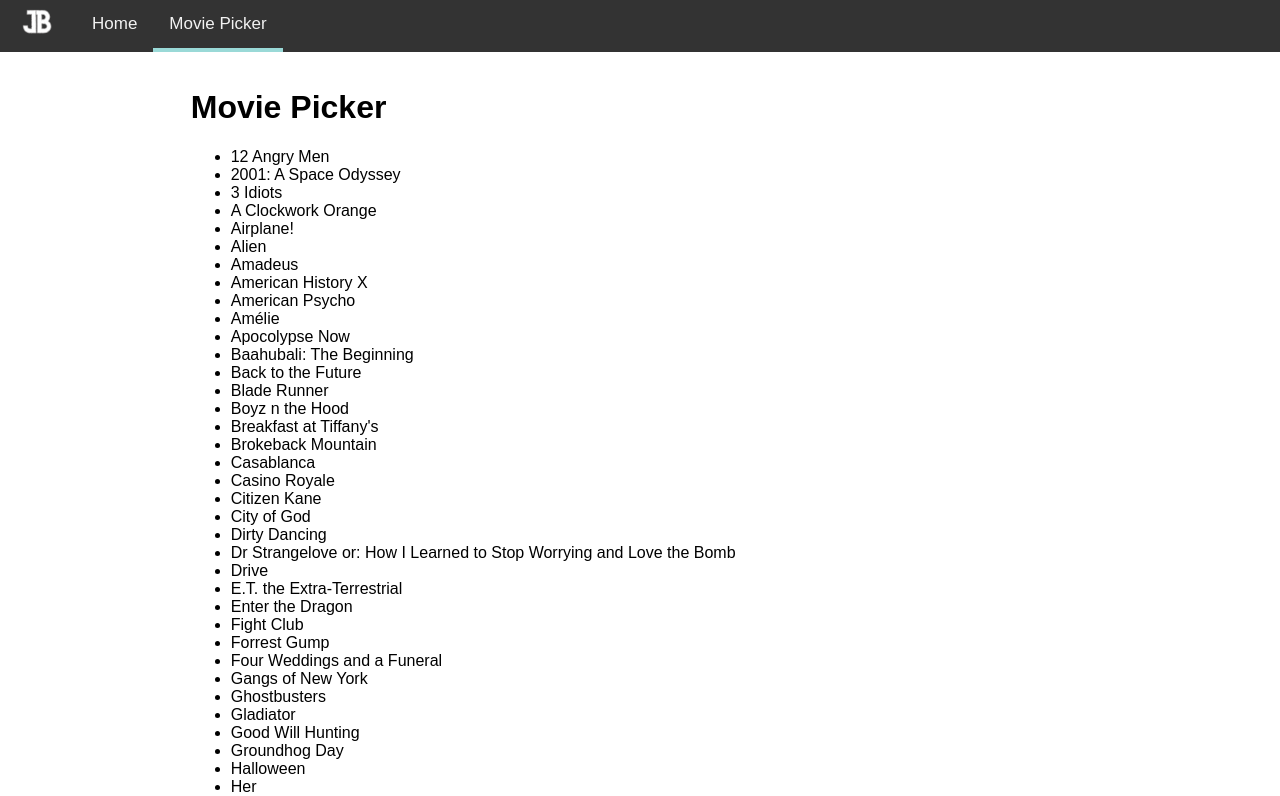
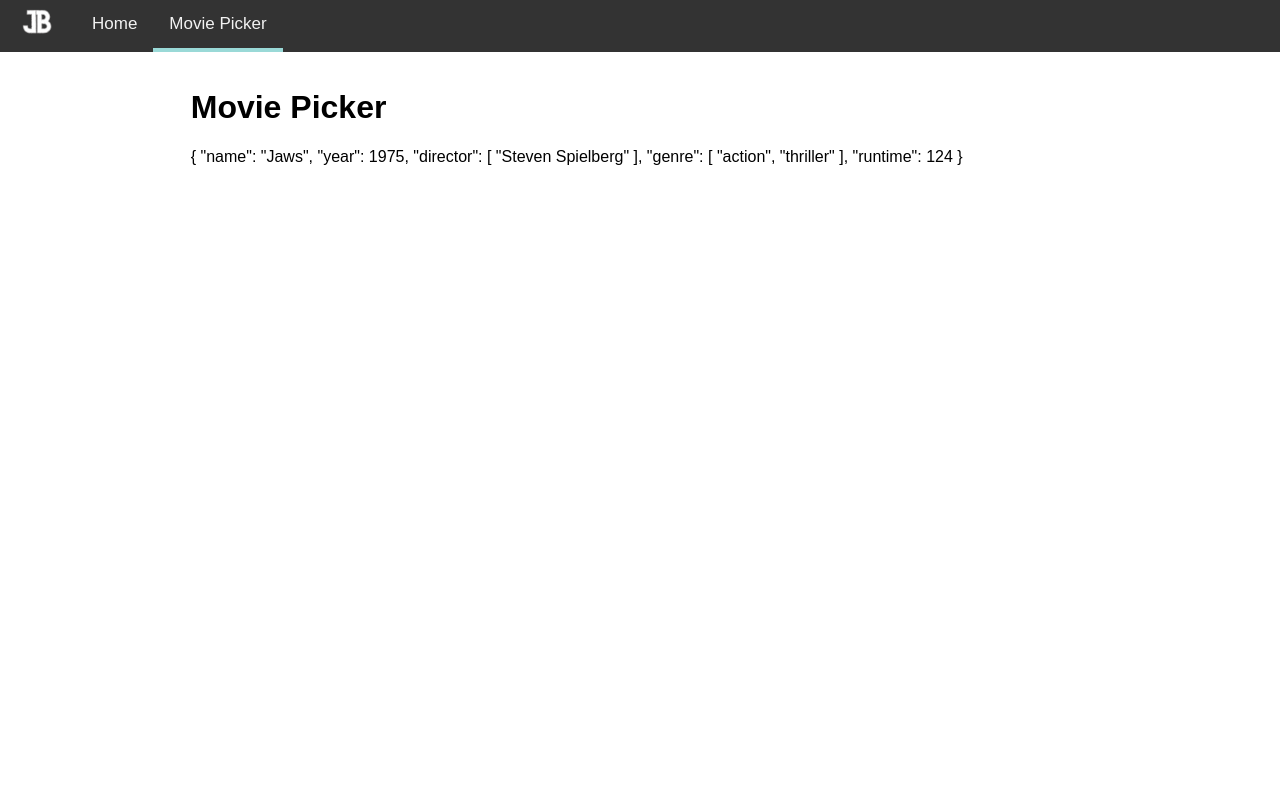
Before and after one commit to JBogart91/cheesesteak, a Nuxt app: page /movies in a window 1280 px wide. Shown: the top 796 px of the page. Built offline with nearby package versions, Linux system fonts and the light colour scheme.

Commit message:
Random movie logic

```diff
--- a/src/pages/movies.vue
+++ b/src/pages/movies.vue
@@ -1,21 +1,21 @@
 <template>
   <div>
     <h1>Movie Picker</h1>
-    <ul>
-      <li v-for="movie in movies" :key="movie.name">
-        {{ movie.name }}
-      </li>
-    </ul>
+    <p>{{movie}}</p>
   </div>
 </template>
 
 <script>
 import movies from '../models/movies'
 
+const randomMovie = (moviesArray) => {
+  return moviesArray[Math.floor(Math.random() * moviesArray.length)]
+}
+
 export default {
   data: function () {
     return {
-      movies
+      movie: randomMovie(movies)
     }
   }
 }
```
